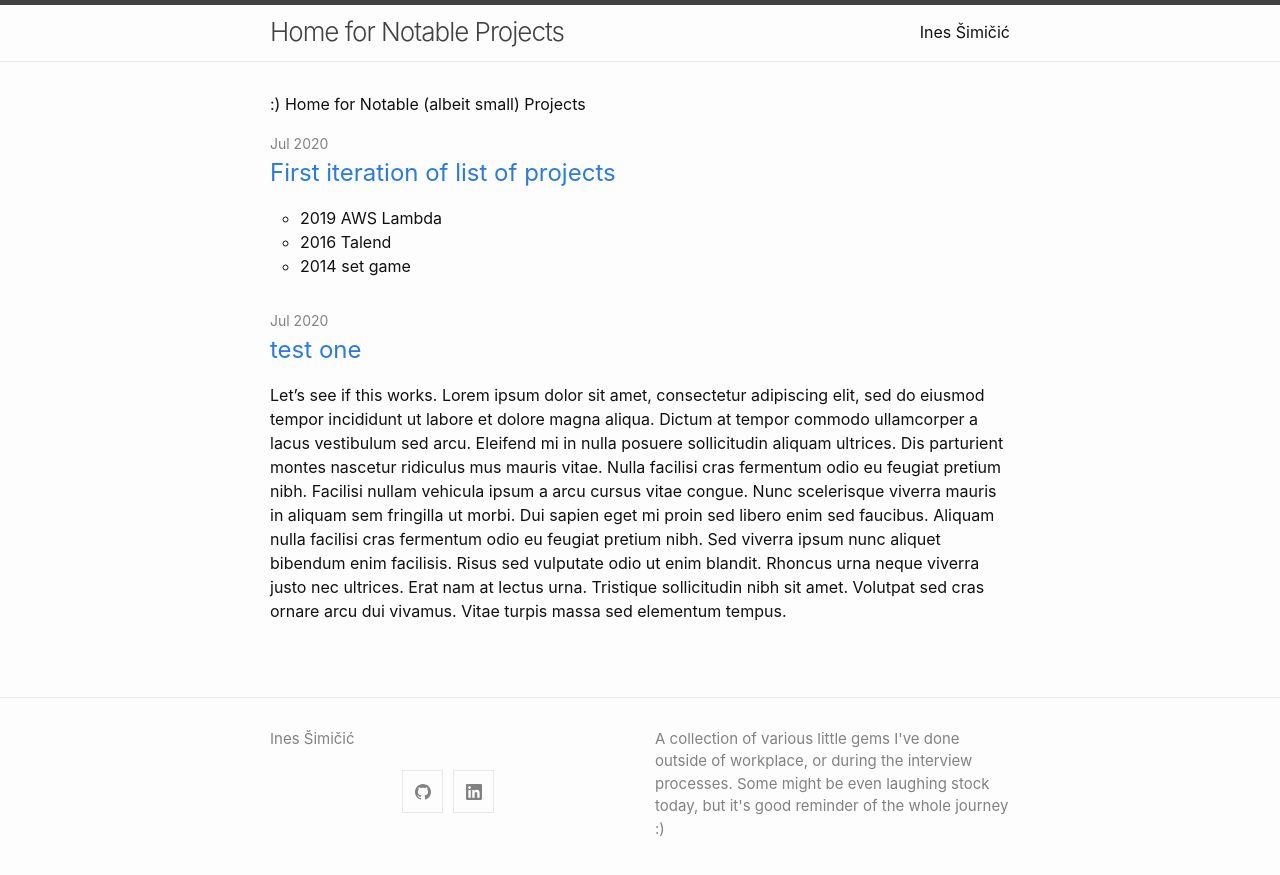
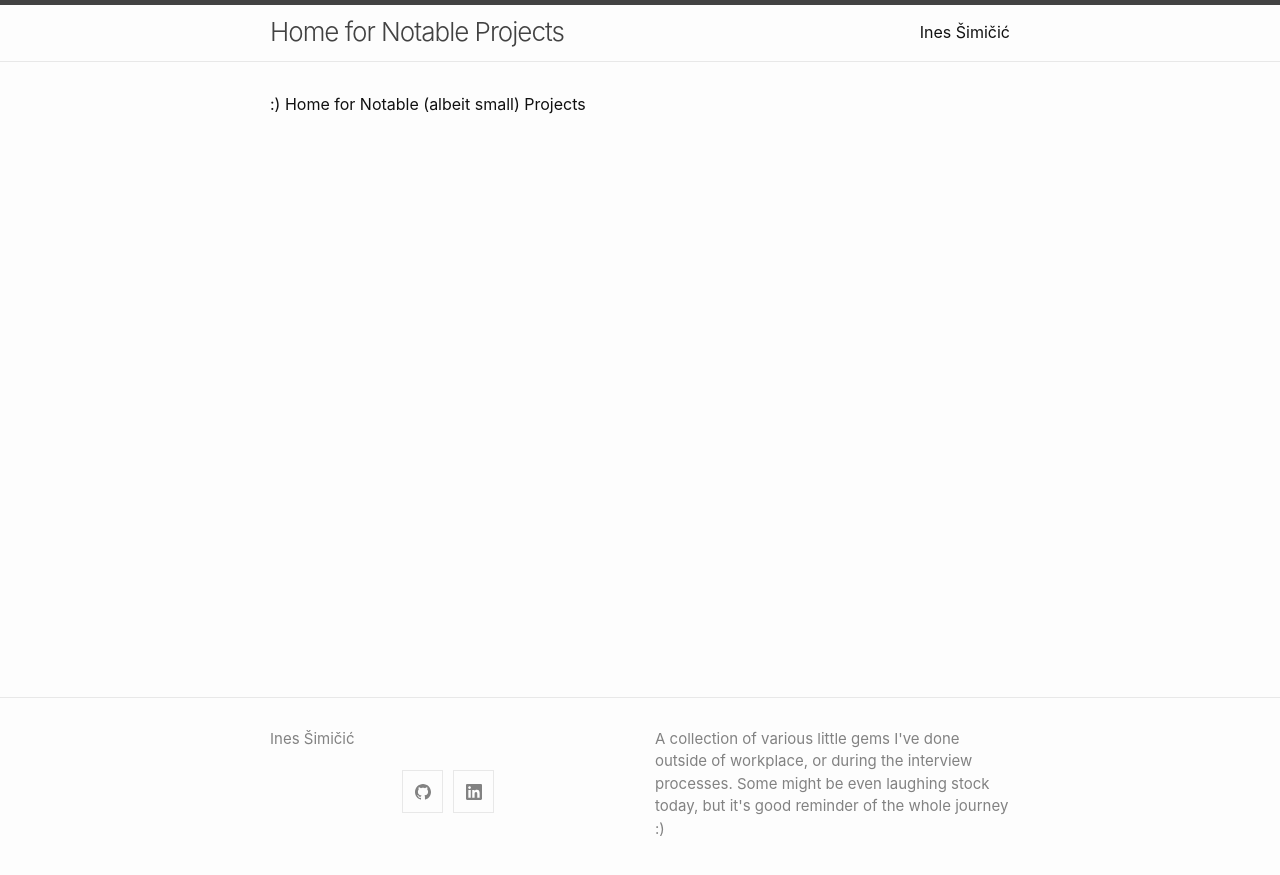
Before and after one commit to inesucrvenom/inesucrvenom.github.io, a Jekyll site: the page built from index.md, in a window 1280 px wide. Shown: the top 875 px of the page. Built offline with Jekyll 4.4.1, drawn with Linux system fonts in a browser that asks for light colours; the list of posts is cut into pages by our own code.

```diff
--- a/_config.yml
+++ b/_config.yml
@@ -5,7 +5,8 @@ description: > # this means to ignore newlines
   A collection of various little gems I've done outside of workplace, or during the interview processes. Some might be even laughing stock today, but it's good reminder of the whole journey :)
 
 show_excerpts: true
-#excerpt_separator: <!--more-->
+# takes whole first paragraph by default, use this otherwise:
+# excerpt_separator: <!--more-->
 
 highlighter: rouge
 permalink: /:categories/:year/:month/:title:output_ext
--- a/_posts/2020-07-01-test-post.md
+++ /dev/null
@@ -1,12 +0,0 @@
----
-title: "test one"
----
-Let's see if this works. Lorem ipsum dolor sit amet, consectetur adipiscing elit, sed do eiusmod tempor incididunt ut labore et dolore magna aliqua. Dictum at tempor commodo ullamcorper a lacus vestibulum sed arcu. Eleifend mi in nulla posuere sollicitudin aliquam ultrices. Dis parturient montes nascetur ridiculus mus mauris vitae. Nulla facilisi cras fermentum odio eu feugiat pretium nibh. Facilisi nullam vehicula ipsum a arcu cursus vitae congue. Nunc scelerisque viverra mauris in aliquam sem fringilla ut morbi. Dui sapien eget mi proin sed libero enim sed faucibus. Aliquam nulla facilisi cras fermentum odio eu feugiat pretium nibh. Sed viverra ipsum nunc aliquet bibendum enim facilisis. Risus sed vulputate odio ut enim blandit. Rhoncus urna neque viverra justo nec ultrices. Erat nam at lectus urna. Tristique sollicitudin nibh sit amet. Volutpat sed cras ornare arcu dui vivamus. Vitae turpis massa sed elementum tempus.
-
-Pharetra diam sit amet nisl suscipit adipiscing bibendum est ultricies. Vitae semper quis lectus nulla at volutpat diam ut. Volutpat sed cras ornare arcu. Urna porttitor rhoncus dolor purus non enim. Nulla porttitor massa id neque aliquam vestibulum morbi. Facilisis volutpat est velit egestas dui id ornare arcu. Semper risus in hendrerit gravida. Gravida neque convallis a cras. Sed viverra ipsum nunc aliquet bibendum enim facilisis gravida. Consectetur adipiscing elit duis tristique.
-
-Velit sed ullamcorper morbi tincidunt ornare. Quis enim lobortis scelerisque fermentum dui faucibus. Nisl rhoncus mattis rhoncus urna neque viverra justo nec. Sodales ut eu sem integer vitae justo eget magna fermentum. Viverra orci sagittis eu volutpat odio facilisis mauris sit. Feugiat nisl pretium fusce id velit ut. Cras ornare arcu dui vivamus arcu felis bibendum ut tristique. Eget nunc scelerisque viverra mauris in aliquam sem fringilla. Elementum pulvinar etiam non quam lacus. Lacus suspendisse faucibus interdum posuere lorem.
-
-Magna eget est lorem ipsum dolor sit amet. Arcu non odio euismod lacinia at quis risus sed. Sollicitudin ac orci phasellus egestas. Ullamcorper sit amet risus nullam eget felis eget nunc. Ac turpis egestas sed tempus urna et pharetra pharetra. Non quam lacus suspendisse faucibus interdum. Nulla facilisi morbi tempus iaculis urna id volutpat lacus laoreet. Interdum velit euismod in pellentesque massa placerat duis. Convallis aenean et tortor at risus viverra adipiscing at in. Viverra nibh cras pulvinar mattis.
-
-Ut etiam sit amet nisl. Risus feugiat in ante metus. Vel quam elementum pulvinar etiam non quam lacus. Viverra aliquet eget sit amet tellus cras adipiscing enim eu. Sit amet cursus sit amet. Faucibus et molestie ac feugiat sed lectus vestibulum mattis ullamcorper. Porttitor lacus luctus accumsan tortor. Facilisi etiam dignissim diam quis enim lobortis. Laoreet suspendisse interdum consectetur libero id faucibus nisl tincidunt. Posuere sollicitudin aliquam ultrices sagittis orci. Laoreet id donec ultrices tincidunt arcu non sodales. Tellus in hac habitasse platea dictumst vestibulum rhoncus est. Gravida cum sociis natoque penatibus et magnis dis. Ac tortor vitae purus faucibus ornare suspendisse sed. Amet venenatis urna cursus eget. Sed egestas egestas fringilla phasellus faucibus scelerisque eleifend. Et netus et malesuada fames ac turpis egestas maecenas pharetra. Neque aliquam vestibulum morbi blandit cursus risus at. Ante in nibh mauris cursus mattis molestie.
--- a/_posts/2020-07-20-example-post.md
+++ /dev/null
@@ -1,17 +0,0 @@
----
-title: "First iteration of list of projects"
----
-
-- 2019 AWS Lambda
-- 2016 Talend
-- 2014 set game
-
-Lorem ipsum dolor sit amet, consectetur adipiscing elit, sed do eiusmod tempor incididunt ut labore et dolore magna aliqua. Dictum at tempor commodo ullamcorper a lacus vestibulum sed arcu. Eleifend mi in nulla posuere sollicitudin aliquam ultrices. Dis parturient montes nascetur ridiculus mus mauris vitae. Nulla facilisi cras fermentum odio eu feugiat pretium nibh. Facilisi nullam vehicula ipsum a arcu cursus vitae congue. Nunc scelerisque viverra mauris in aliquam sem fringilla ut morbi. Dui sapien eget mi proin sed libero enim sed faucibus. Aliquam nulla facilisi cras fermentum odio eu feugiat pretium nibh. Sed viverra ipsum nunc aliquet bibendum enim facilisis. Risus sed vulputate odio ut enim blandit. Rhoncus urna neque viverra justo nec ultrices. Erat nam at lectus urna. Tristique sollicitudin nibh sit amet. Volutpat sed cras ornare arcu dui vivamus. Vitae turpis massa sed elementum tempus.
-
-Pharetra diam sit amet nisl suscipit adipiscing bibendum est ultricies. Vitae semper quis lectus nulla at volutpat diam ut. Volutpat sed cras ornare arcu. Urna porttitor rhoncus dolor purus non enim. Nulla porttitor massa id neque aliquam vestibulum morbi. Facilisis volutpat est velit egestas dui id ornare arcu. Semper risus in hendrerit gravida. Gravida neque convallis a cras. Sed viverra ipsum nunc aliquet bibendum enim facilisis gravida. Consectetur adipiscing elit duis tristique.
-
-Velit sed ullamcorper morbi tincidunt ornare. Quis enim lobortis scelerisque fermentum dui faucibus. Nisl rhoncus mattis rhoncus urna neque viverra justo nec. Sodales ut eu sem integer vitae justo eget magna fermentum. Viverra orci sagittis eu volutpat odio facilisis mauris sit. Feugiat nisl pretium fusce id velit ut. Cras ornare arcu dui vivamus arcu felis bibendum ut tristique. Eget nunc scelerisque viverra mauris in aliquam sem fringilla. Elementum pulvinar etiam non quam lacus. Lacus suspendisse faucibus interdum posuere lorem.
-
-Magna eget est lorem ipsum dolor sit amet. Arcu non odio euismod lacinia at quis risus sed. Sollicitudin ac orci phasellus egestas. Ullamcorper sit amet risus nullam eget felis eget nunc. Ac turpis egestas sed tempus urna et pharetra pharetra. Non quam lacus suspendisse faucibus interdum. Nulla facilisi morbi tempus iaculis urna id volutpat lacus laoreet. Interdum velit euismod in pellentesque massa placerat duis. Convallis aenean et tortor at risus viverra adipiscing at in. Viverra nibh cras pulvinar mattis.
-
-Ut etiam sit amet nisl. Risus feugiat in ante metus. Vel quam elementum pulvinar etiam non quam lacus. Viverra aliquet eget sit amet tellus cras adipiscing enim eu. Sit amet cursus sit amet. Faucibus et molestie ac feugiat sed lectus vestibulum mattis ullamcorper. Porttitor lacus luctus accumsan tortor. Facilisi etiam dignissim diam quis enim lobortis. Laoreet suspendisse interdum consectetur libero id faucibus nisl tincidunt. Posuere sollicitudin aliquam ultrices sagittis orci. Laoreet id donec ultrices tincidunt arcu non sodales. Tellus in hac habitasse platea dictumst vestibulum rhoncus est. Gravida cum sociis natoque penatibus et magnis dis. Ac tortor vitae purus faucibus ornare suspendisse sed. Amet venenatis urna cursus eget. Sed egestas egestas fringilla phasellus faucibus scelerisque eleifend. Et netus et malesuada fames ac turpis egestas maecenas pharetra. Neque aliquam vestibulum morbi blandit cursus risus at. Ante in nibh mauris cursus mattis molestie.
```
Also changed, not shown: about.md (+3 -2 lines).
